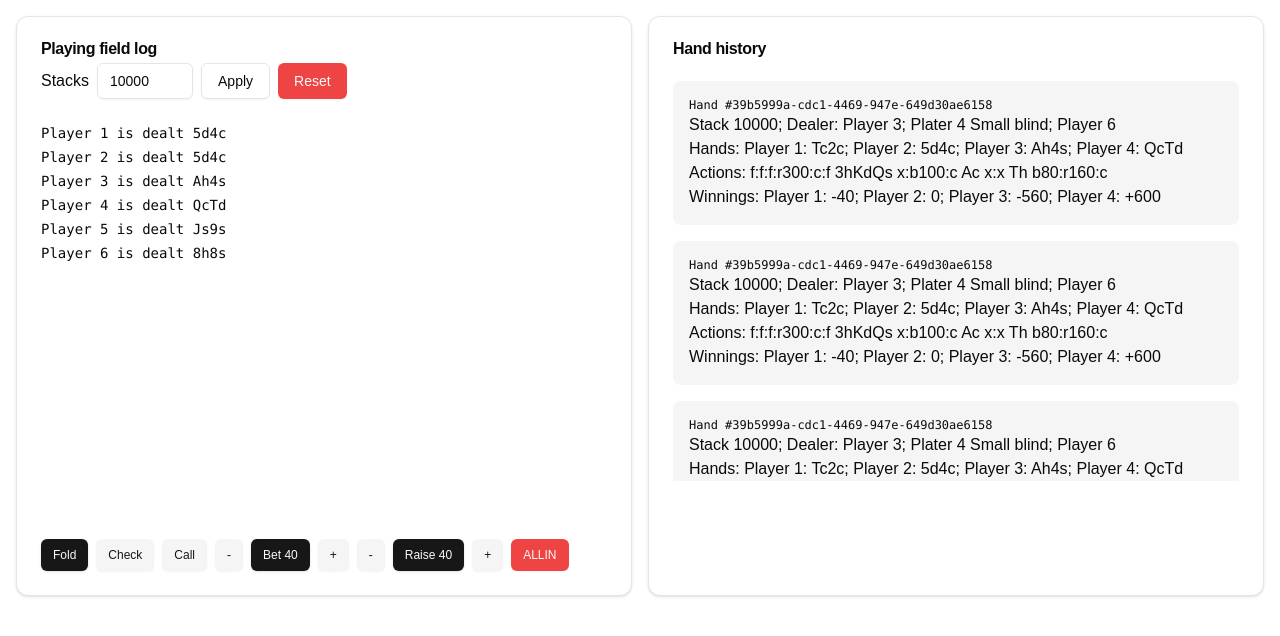
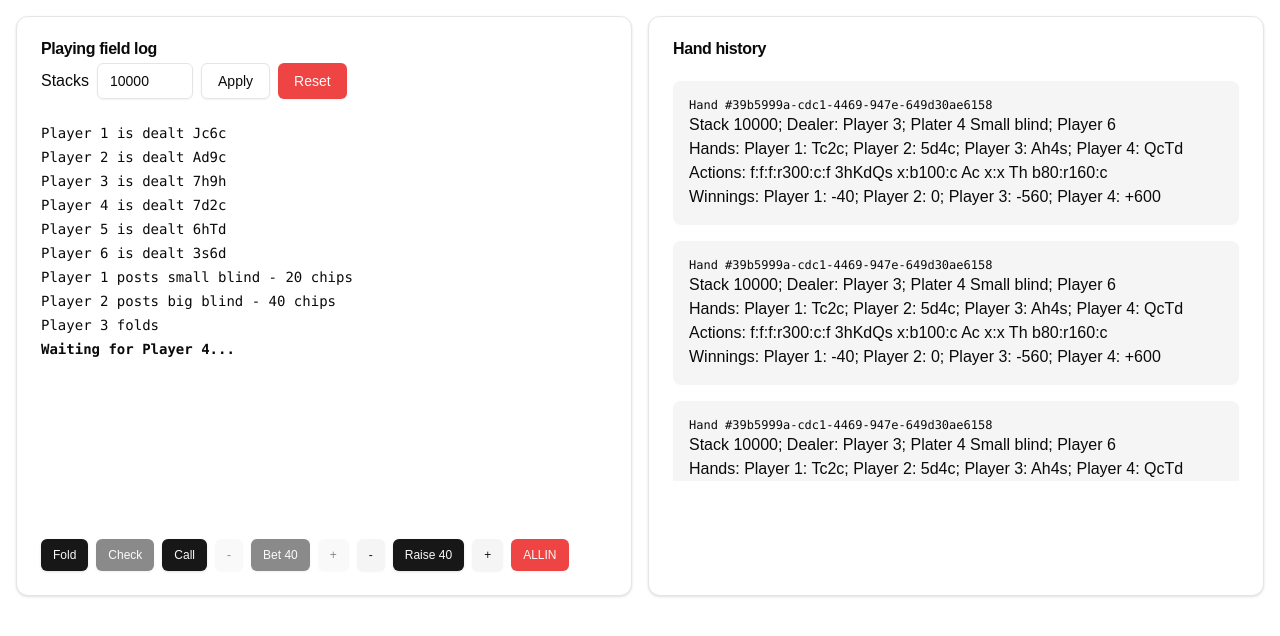
Before and after one commit to sami-bre/poker, a Next.js app in the folder front/: page / in a window 1280 px wide. Both pictures are taken after a click on the button "Fold". Shown: the top 636 px of the page. Built offline with nearby package versions, Linux system fonts and the light colour scheme.

Commit message:
integrating the game state and move mechanics with the UI

```diff
--- a/front/app/page.tsx
+++ b/front/app/page.tsx
@@ -1,21 +1,46 @@
 "use client"
 
-import { useState } from "react"
+import { useState, useEffect } from "react"
+import { State } from "@/lib/game/game_state"
 import { Button } from "@/components/ui/button"
 import { Input } from "@/components/ui/input"
 import { Card, CardHeader, CardTitle, CardContent } from "@/components/ui/card"
 import { ScrollArea } from "@/components/ui/scroll-area"
+import { getPossibleMoves, applyMove } from "@/lib/game/game"
+import { MoveLog } from "@/components/poker/MoveLog"
 
 export default function Home() {
+  const [gameState, setGameState] = useState<State | null>(null)
   const [betAmount, setBetAmount] = useState(40)
   const [raiseAmount, setRaiseAmount] = useState(40)
 
+  useEffect(() => {
+    setGameState(State.gameInitializedState())
+  }, [])
+
   const adjustBet = (amount: number) => {
-    setBetAmount(Math.max(40, betAmount + amount))
+    setBetAmount(Math.max(State.bigBlind, betAmount + amount))
   }
 
   const adjustRaise = (amount: number) => {
-    setRaiseAmount(Math.max(40, raiseAmount + amount))
+    setRaiseAmount(Math.max(State.bigBlind, raiseAmount + amount))
+  }
+
+  const possibleMoves = gameState ? getPossibleMoves(gameState) : []
+
+  const handleMove = (move: string) => {
+    if (!gameState) return
+    try {
+      const newState = applyMove(gameState, move)
+      setGameState(newState.copy()) // react needs a different object reference to trigger a re-render
+      const nextMoves = getPossibleMoves(newState)
+      if(['m', 'n', 'o'].some(move => nextMoves.includes(move))){
+        handleMove(nextMoves[0])
+      }
+    } catch (error) {
+      console.error(error)
+      // Optionally add error handling UI here
+    }
   }
 
   return (
@@ -40,29 +65,88 @@ export default function Home() {
         <CardContent>
           <ScrollArea className="h-[400px] w-full">
             <div className="space-y-1 font-mono text-sm">
-              <p>Player 1 is dealt 5d4c</p>
-              <p>Player 2 is dealt 5d4c</p>
-              <p>Player 3 is dealt Ah4s</p>
-              <p>Player 4 is dealt QcTd</p>
-              <p>Player 5 is dealt Js9s</p>
-              <p>Player 6 is dealt 8h8s</p>
-              {/* Add more log entries as needed */}
+              {gameState && <MoveLog gameState={gameState} />}
             </div>
           </ScrollArea>
           <div className="flex flex-wrap gap-2 mt-4">
             <div className="flex gap-2 w-full md:w-auto">
-              <Button size="sm">Fold</Button>
-              <Button size="sm" variant="secondary">Check</Button>
-              <Button size="sm" variant="secondary">Call</Button>
-              <Button size="sm" variant="secondary" onClick={() => adjustBet(-40)}>-</Button>
-              <Button size="sm">Bet {betAmount}</Button>
-              <Button size="sm" variant="secondary" onClick={() => adjustBet(40)}>+</Button>
+              <Button
+                size="sm"
+                disabled={!possibleMoves.includes('f')}
+                onClick={() => handleMove('f')}
+              >
+                Fold
+              </Button>
+              <Button
+                size="sm"
+                disabled={!possibleMoves.includes('x')}
+                onClick={() => handleMove('x')}
+              >
+                Check
+              </Button>
+              <Button
+                size="sm"
+                disabled={!possibleMoves.includes('c')}
+                onClick={() => handleMove('c')}
+              >
+                Call
+              </Button>
+              <Button
+                size="sm"
+                variant="secondary"
+                onClick={() => adjustBet(-40)}
+                disabled={!possibleMoves.includes('b')}
+              >
+                -
+              </Button>
+              <Button
+                size="sm"
+                disabled={!possibleMoves.includes('b')}
+                onClick={() => handleMove(`b${betAmount}`)}
+              >
+                Bet {betAmount}
+              </Button>
+              <Button
+                size="sm"
+                variant="secondary"
+                onClick={() => adjustBet(40)}
+                disabled={!possibleMoves.includes('b')}
+              >
+                +
+              </Button>
             </div>
             <div className="flex gap-2 w-full md:w-auto">
-              <Button size="sm" variant="secondary" onClick={() => adjustRaise(-40)}>-</Button>
-              <Button size="sm">Raise {raiseAmount}</Button>
-              <Button size="sm" variant="secondary" onClick={() => adjustRaise(40)}>+</Button>
-              <Button size="sm" variant="destructive">ALLIN</Button>
+              <Button
+                size="sm"
+                variant="secondary"
+                onClick={() => adjustRaise(-40)}
+                disabled={!possibleMoves.includes('r')}
+              >
+                -
+              </Button>
+              <Button
+                size="sm"
+                disabled={!possibleMoves.includes('r')}
+                onClick={() => handleMove(`r${raiseAmount}`)}
+              >
+                Raise {raiseAmount}
+              </Button>
+              <Button
+                size="sm"
+                variant="secondary"
+                onClick={() => adjustRaise(40)}
+                disabled={!possibleMoves.includes('r')}
+              >
+                +
+              </Button>
+              <Button
+                size="sm"
+                variant="destructive"
+                disabled={!possibleMoves.includes('r')}
+                onClick={() => handleMove(`r${gameState?.stack[gameState.activePlayerIndex] ?? 0}`)}
+              >
+                ALLIN
+              </Button>
             </div>
           </div>
         </CardContent>
--- /dev/null
+++ b/front/components/poker/MoveLog.tsx
@@ -0,0 +1,62 @@
+import { getPossibleMoves } from "@/lib/game/game";
+import { State } from "@/lib/game/game_state"
+
+interface MoveLogProps {
+  gameState: State
+}
+
+export function MoveLog({ gameState }: MoveLogProps) {
+  return (
+    <>
+      {gameState?.hole.map((cards, playerIndex) => (
+        <p key={playerIndex}>
+          Player {playerIndex + 1} is dealt {cards[0]}{cards[1]}
+        </p>
+      ))}
+      {gameState && (<p>Player 1 posts small blind - {State.smallBlind} chips</p>)}
+      {gameState && (<p>Player 2 posts big blind - {State.bigBlind} chips</p>)}
+
+      {gameState?.moveHistory.map(([move, playerIndex], index) => {
+        const command = move.charAt(0);
+        let text = '';
+        let dealerMove = ['m', 'n', 'o'].includes(command);
+
+        if (command === 'c') {
+          text = `Player ${playerIndex + 1} calls`;
+        } else if (command === 'f') {
+          text = `Player ${playerIndex + 1} folds`;
+        } else if (command === 'r') {
+          const amount = move.substring(1);
+          text = `Player ${playerIndex + 1} raises to ${amount}`;
+        } else if (command === 'x') {
+          text = `Player ${playerIndex + 1} checks`;
+        } else if (command === 'b') {
+          const amount = move.substring(1);
+          text = `Player ${playerIndex + 1} bets ${amount}`;
+        } else if (command === 'm') {
+          text = `Dealing flop: ${gameState.board.slice(0,3).join(' ')}`;
+        } else if (command === 'n') {
+          text = `Dealing turn: ${gameState.board[3]}`;
+        } else if (command === 'o') {
+          text = `Dealing river: ${gameState.board[4]}`;
+        } else if (command === 'z') {
+          text = 'Showdown';
+        }
+
+        return (
+          <>
+            <p key={index} className={dealerMove ? 'font-bold' : ''}>{text}</p>
+            {dealerMove && <hr className="my-2" />}
+          </>
+        );
+
+      })}
+
+      {gameState && (
+        <p className="mt-4 font-semibold">
+          {getPossibleMoves(gameState).includes('z') ? 'Game end. See the winner in the hand history.' : `Waiting for Player ${gameState.activePlayerIndex + 1}...`}
+        </p>
+      )}
+    </>
+  )
+}
--- a/front/lib/game/game_state.ts
+++ b/front/lib/game/game_state.ts
@@ -24,7 +24,7 @@ export class State {
     public roundContributions: number[];
     public playerHasMoved: boolean[];
     public foldedPlayerIndices: number[];
-    public moveHistory: [string, number][] = [];
+    public moveHistory: [string, number][];
 
     constructor({
         activePlayerIndex,
@@ -39,7 +39,8 @@ export class State {
         hole,
         deck,
         nextCardIndex,
-        playerCount = 6
+        playerCount = 6,
+        moveHistory,
     }: {
         activePlayerIndex: number;
         roundNumber: number;
@@ -54,6 +55,7 @@ export class State {
         deck: string[];
         nextCardIndex: number;
         playerCount?: number;
+        moveHistory?: [string, number][];
     }) {
         this.activePlayerIndex = activePlayerIndex;
         this.roundNumber = roundNumber;
@@ -68,6 +70,7 @@ export class State {
         this.deck = deck;
         this.nextCardIndex = nextCardIndex;
         this.playerCount = playerCount;
+        this.moveHistory = moveHistory ?? [];
     }
 
     static gameInitializedState(playerCount: number = 6): State {
@@ -98,4 +101,23 @@ export class State {
         }
         return state;
     }
+
+    copy(): State {
+        return new State({
+            activePlayerIndex: this.activePlayerIndex,
+            roundNumber: this.roundNumber,
+            stack: [...this.stack],
+            roundContributions: [...this.roundContributions],
+            playerHasMoved: [...this.playerHasMoved],
+            foldedPlayerIndices: [...this.foldedPlayerIndices],
+            totalPot: this.totalPot,
+            roundPot: this.roundPot,
+            board: [...this.board],
+            hole: [...this.hole],
+            deck: [...this.deck],
+            nextCardIndex: this.nextCardIndex,
+            playerCount: this.playerCount,
+            moveHistory: [...this.moveHistory]
+        });
+    }
 }
```
